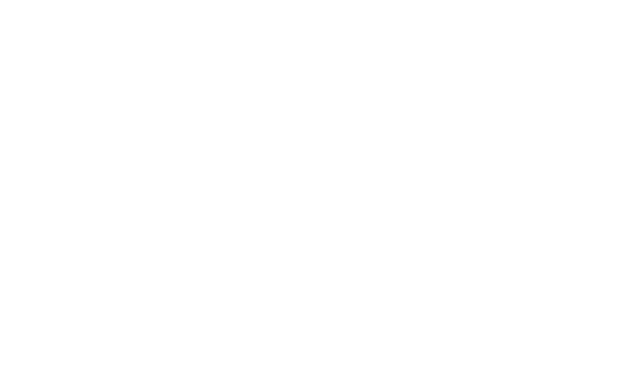
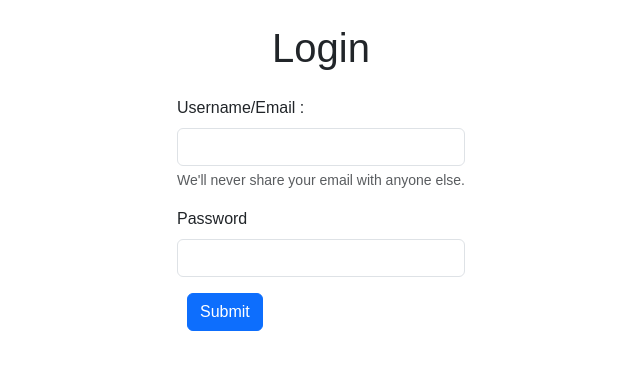
Before and after one commit to AkashDholakiya/Devhead_beta_WebWarriors, a React (Create React App) app in the folder Frontend/: page /Login in a window 1280 px wide. Before the commit this address had no page. Shown: the top 370 px of the page, without its empty margins (319-959 px from the left). Built offline with nearby package versions, Linux system fonts and the light colour scheme.

Commit message:
Some changes in frontend and also half integrated Login and Signup

```diff
--- a/Frontend/src/App.js
+++ b/Frontend/src/App.js
@@ -1,9 +1,11 @@
-import "./styles.css";
+import "./style/styles.css";
 import {Route , Routes} from "react-router-dom";
 import Home from "../src/routes/Home";
 import About from "./routes/About";
 import Classes from "./routes/Classes";
 import Contact from "./routes/Contact"
+import Login from "./routes/Login";
+import Signup from "./routes/Register";
 
 export default function App() {
   return (
@@ -13,9 +15,9 @@ export default function App() {
        <Route  path="/about"  element={<About />} />
        <Route  path="/classes"  element={<Classes/>} />
        <Route  path="/contact"  element={<Contact/>} />
+       <Route path="/Login" element={<Login />} />
+       <Route path="/Signup" element={<Signup />} />
      </Routes>
-
-
     </div>
   );
 }
--- a/Frontend/src/components/Hero.js
+++ b/Frontend/src/components/Hero.js
@@ -1,4 +1,4 @@
-import "./HeroStyles.css";
+import "../style/HeroStyles.css";
 
 function Hero(props){
   return(
--- a/Frontend/src/components/MenuItems.js
+++ b/Frontend/src/components/MenuItems.js
@@ -22,11 +22,5 @@ export const MenuItems =[
       url : "/contact",
       cName : "nav-links",
       icon : "fa-solid fa-address-book"
-    },
-    {
-      title : "JoinUs",
-      url : "/signup",
-      cName : "nav-links-mobile"
-
-    },
-    ]
+    }
+  ]
--- a/Frontend/src/components/Navbar.js
+++ b/Frontend/src/components/Navbar.js
@@ -1,23 +1,35 @@
-import { Component } from "react";
-import "./NavbarStyles.css";
+import { useEffect, useState } from "react";
+import "../style/NavbarStyles.css";
 import {MenuItems} from "./MenuItems";
-import {Link} from "react-router-dom"
+import {Link} from "react-router-dom";
+import {useNavigate} from "react-router-dom"
 
-class Navbar extends Component{
-  state = {clicked:false};
-  handleClick = () =>{
-    this.setState({ clicked: !this.state.clicked})
+const  Navbar = () => {
+  const navigate = useNavigate();
+  const [clicked, setClicked] = useState(false);
+  const [isLoggedin, setIsLoggedin] = useState(false);
+  const handleClick = () =>{
+    setClicked(!clicked)
   }
-  render(){
+  const Logout = () => {
+    localStorage.removeItem('token');
+    setIsLoggedin(false);
+    navigate('/');
+  }
+  useEffect(() => {
+    const token = localStorage.getItem('token');
+    if(token){
+      setIsLoggedin(true);
+    }
+  },[])
     return (
       <nav className="NavbarItems">
         <h1 className="navbar-logo">FitPal</h1>
-       <div className="menu-icons" onClick={this.handleClick}>
-        <i className={this.state.clicked ? "fas fa-times" : "fas fa-bars"}></i>
-
+       <div className="menu-icons" onClick={handleClick}>
+        <i className={clicked ? "fas fa-times" : "fas fa-bars"}></i>
        </div>
 
-       <ul className={this.state.clicked ? "nav-menu active" : "nav-menu"}>
+       <ul className={clicked ? "nav-menu active" : "nav-menu"}>
          {MenuItems.map((item,index)=>{
            return(
            <li key={index}>
@@ -27,10 +39,11 @@ class Navbar extends Component{
            </li>
            )
          })}
-         <button>Sign Up</button>
+         {!isLoggedin && <button onClick={() => navigate('/Login')}>Login</button>}
+         {!isLoggedin && <button onClick={() => navigate('/Signup')}>Sign Up</button>}
+          {isLoggedin && <button onClick={Logout} >Logout</button>}
          </ul>
       </nav>
     )
-  }
 }
-export default Navbar
+export default Navbar;
--- /dev/null
+++ b/Frontend/src/routes/Login.js
@@ -0,0 +1,47 @@
+import {React,useState} from 'react'
+import { useNavigate } from 'react-router-dom';
+
+const Login = (porps) => {
+    const navigate = useNavigate();
+    const [val,setVal] = useState({username : '',email:'',password : ''});
+    const handleSubmit = async (e) => {
+        e.preventDefault();
+        const response = await fetch('http://localhost:4000/api/v1/auth/login',{
+            method:'POST',
+            headers:{
+                'Content-Type':'application/json',
+            },
+            body:JSON.stringify(val)
+        })
+        const json = await response.json();
+        console.log(json);
+        if(json.success){
+            localStorage.setItem('token',json.token)
+            navigate('/')
+        }else{
+            console.log("Invalid Credentials");
+        }
+    }
+    const HandleChange = (e) => {
+        setVal({...val,[e.target.name]:e.target.value})
+    }
+  return (
+    <div className='container'>
+            <h1 className='my-4'>Login</h1>
+            <form onSubmit={handleSubmit}>
+                <div className="mb-3">
+                    <label htmlFor="username" className="form-label">Username/Email : </label>
+                    <input type="name" className="form-control" value={val.username} onChange={HandleChange} id="username" name="username" aria-describedby="usernameHelp" />
+                        <div id="usernameHelp" className="form-text">We'll never share your email with anyone else.</div>
+                </div>
+                <div className="mb-3">
+                    <label htmlFor="password" className="form-label">Password</label>
+                    <input type="password" className="form-control" value={val.password} onChange={HandleChange} id="password"  name='password'/>
+                </div>
+                <button type="submit" className="btn btn-primary">Submit</button>
+            </form>
+        </div>
+  )
+}
+
+export default Login
--- /dev/null
+++ b/Frontend/src/routes/Register.js
@@ -0,0 +1,51 @@
+import {React,useState} from 'react';
+import { useNavigate } from 'react-router-dom';
+
+const Register = () => {
+    const navigate = useNavigate();
+    const [val,setVal] = useState({username : '',email : '',password : ''});
+    const handleSubmit = async (e) => {
+        e.preventDefault();
+        const response = await fetch('http://localhost:4000/api/v1/auth/login',{
+            method:'POST',
+            headers:{
+                'Content-Type':'application/json',
+            },
+            body:JSON.stringify(val)
+        })
+        const json = await response.json();
+        console.log(json);
+        if(json.success){
+            localStorage.setItem('token',json.token)
+            navigate('/')
+        }else{
+            console.log("Invalid Credentials");
+        }
+    }
+    const HandleChange = (e) => {
+        setVal({...val,[e.target.name]:e.target.value})
+    }
+  return (
+    <div className='container'>
+            <h1 className='my-4'>Signup</h1>
+            <form onSubmit={handleSubmit}>
+                <div className="mb-3">
+                    <label htmlFor="username" className="form-label">username :</label>
+                    <input type="username" className="form-control" value={val.username} onChange={HandleChange} id="username" name="username" aria-describedby="usernameHelp" />
+                </div>
+                <div className="mb-3">
+                    <label htmlFor="email" className="form-label">Email :</label>
+                    <input type="email" className="form-control" value={val.email} onChange={HandleChange} id="email" name="email" aria-describedby="emailHelp" />
+                        <div id="emailHelp" className="form-text">We'll never share your email with anyone else.</div>
+                </div>
+                <div className="mb-3">
+                    <label htmlFor="password" className="form-label">Password</label>
+                    <input type="password" className="form-control" value={val.password} onChange={HandleChange} id="password"  name='password'/>
+                </div>
+                <button type="submit" className="btn btn-primary">Submit</button>
+            </form>
+        </div>
+  )
+}
+
+export default Register;
--- a/Frontend/src/components/HeroStyles.css
+++ b/Frontend/src/style/HeroStyles.css
@@ -2,6 +2,7 @@
     width:100%;
     height:100vh;
     position:relative;
+    text-align: center;
   }
   img{
     width:100%;
--- a/Frontend/src/components/NavbarStyles.css
+++ b/Frontend/src/style/NavbarStyles.css
@@ -21,7 +21,7 @@
   }
   .nav-menu{
     display: grid;
-    grid-template-columns:repeat(6,auto);
+    grid-template-columns:repeat(8,auto);
     grid-gap:10px;
     list-style:none;
     align-items:center;
@@ -50,6 +50,7 @@
     display:none;
   }
   button{
+    margin: auto 10px;
     padding: 0.5rem 1rem;
     white-space:nowrap;
     border-radius: 0.3rem;
--- a/Frontend/src/styles.css
+++ b/Frontend/src/style/styles.css
@@ -4,10 +4,14 @@
   padding:0;
   box-sizing:border-box;
 }
-
+.container{
+  display: flex;
+  flex-direction: column;
+  justify-content: center;
+  align-items: center;
+}
 
 
 .App {
   font-family: sans-serif;
-  text-align: center;
 }
```
Also changed, not shown: Frontend/src/components/home.js (deleted, +0 -11 lines), Frontend/src/style/App.css (renamed from Frontend/src/App.css), Frontend/src/style/index.css (renamed from Frontend/src/index.css), 1 other file (tests, documents, lock files or other folders). Lines whose indentation alone changed are shown as unchanged.
